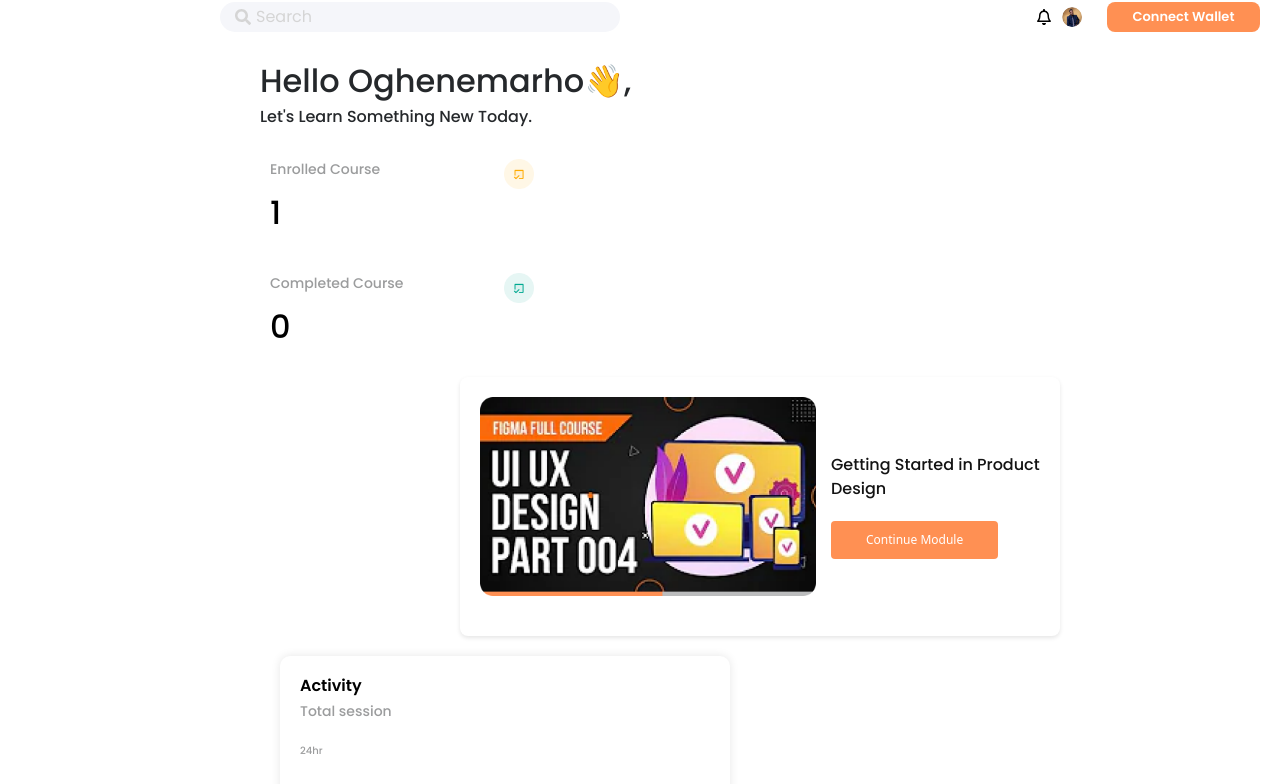
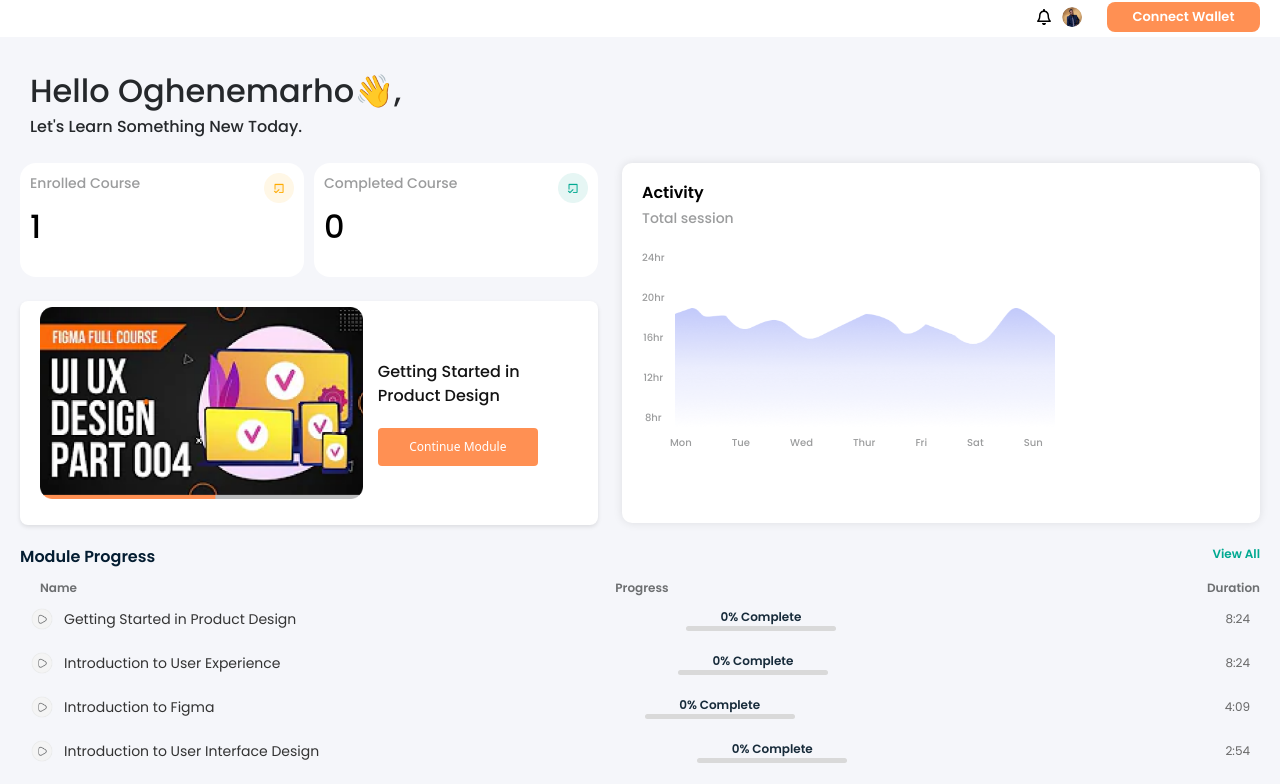
Before and after one commit to GenesysLearnable/LMS-A-FE-1, a React (Vite) app: page /students/dashboard in a window 1280 px wide. Shown: the part 347-1131 px from the top of the page. Built offline with nearby package versions, Linux system fonts and the light colour scheme.

Commit message:
still working

```diff
--- a/src/Components/Dashboard_for_students/Activity.module.css
+++ b/src/Components/Dashboard_for_students/Activity.module.css
@@ -1,12 +1,13 @@
 .activityGraph {
+  /* max-width: 450px; */
   width: 100%;
-  max-width: 450px;
   background-color: #fff;
   border-radius: 10px;
   padding: 20px;
   box-shadow: 0 0 10px rgba(0, 0, 0, 0.1);
-  margin: 20px;
+  /* margin: 20px; */
   height: 360px;
+
 }
 
 .activity h3 {
--- a/src/Components/Dashboard_for_students/CoursesDashbord.module.css
+++ b/src/Components/Dashboard_for_students/CoursesDashbord.module.css
@@ -29,6 +29,8 @@
     display: flex;
     flex-direction: column;
     align-items: center;
+    flex: 1;
+    overflow: ;
 
   }
 
--- a/src/Components/Dashboard_for_students/Navbar.jsx
+++ b/src/Components/Dashboard_for_students/Navbar.jsx
@@ -5,12 +5,6 @@ import { FaSearch } from "react-icons/fa";
 function Navbar() {
   return (
     <div className={styles.navbarDashboard}>
-      <div className={styles.leftContainer}>
-        <div className={styles.searchBar}>
-        <FaSearch />
-          <span>Search</span>
-        </div>
-        </div>
       <div className={styles.rightContainer}>
       <div className="icon">
       <FaRegBell />
--- a/src/Components/Dashboard_for_students/Navbar.module.css
+++ b/src/Components/Dashboard_for_students/Navbar.module.css
@@ -1,39 +1,19 @@
 .navbarDashboard {
   display: flex;
-  justify-content: space-between;
+  justify-content: flex-end;
   align-items: center;
   background-color: #fff;
   padding: 20px;
   font-family: poppins;
   height: 40px;
   width: 100%;
+
 }
 
 .rightContainer {
   display: flex;
   align-items: center;
   gap: 10px;
-}
-
-.searchBar {
-  width: 400px;
-  height: 30px;
-  background-color:#F5F6FA;
-  border-radius: 20px;
-  display: flex;
-  align-items: center;
-  padding: 0 15px;
-  gap: 5px;
-  cursor: pointer;
-  color: #d5d5d5;
-}
-
-.searchBar span {
-  color: #d5d5d5;
-  font-family: Poppins;
-  font-size: 16px;
-  font-weight: 400;
-  text-align: center;
 }
 
 .smallPicture img {
--- a/src/Components/Dashboard_for_students/ProductDesign.module.css
+++ b/src/Components/Dashboard_for_students/ProductDesign.module.css
@@ -7,7 +7,7 @@
   border-radius: 8px;
   box-shadow: 0 2px 4px rgba(0, 0, 0, 0.1);
   max-width: 600px;
-  max-height: 300px;
+  max-height: 224px;
   margin: 0 auto;
   text-align: center;
 }
--- a/src/Layout/Dashboard/SDashboardLayout.jsx
+++ b/src/Layout/Dashboard/SDashboardLayout.jsx
@@ -3,7 +3,7 @@ import Sidebar from "../../Components/Dashboard_courses/Sidebar"
 
 const SDashboardLayout = () => {
   return (
-    <section className="flex gap-12 overflow-hidden h-screen bg-slate-100 ">
+    <section className="flex gap-0 overflow-hidden h-screen bg-slate-100 ">
       <section>
         <Sidebar />
       </section>
--- a/src/Student-Dashboard/StudentDashBoard.css
+++ b/src/Student-Dashboard/StudentDashBoard.css
@@ -1,16 +1,22 @@
+body{
+  background-color:#F5F6FA ;
+}
+
+
 .students-dashboard{
-  width: calc(100vw - 200px);
-  margin-left: 200px !important;
+  width: 100%;
+  overflow: auto;
 }
 
 .dashboard {
+  /* margin-left: 10px; */
   padding: 20px;
-  margin-left: 40px;
+
 }
 
 .dashboard-header {
-  text-align: left;
-  margin-bottom: 20px;
+  padding: 10px 10px 24px;
+
 }
 
 .dashboard-header h1 {
@@ -38,23 +44,27 @@
   width: 100%;
 }
 
-.searchBox {
+
+.enroll-container{
   display: flex;
-  align-items: center;
-  border: 1px solid #fff;
-  border-radius: 5px;
-  padding: 5px 10px;
-  border-radius: 10px;
+  gap: 24px;
+
+}
+.enrolled-product{
+  display: flex;
+  flex-direction: column;
+  gap:24px;
+}
+.enrolled-completed{
+  display: flex;
+  gap: 10px;
+  width: fit-content;
+
 }
 
-.userSection {
-  display: flex;
-  align-items: center;
-}
 
-.studentPhoto {
-  width: 30px;
-  height: 30px;
-  border-radius: 50%;
-  margin-right: 10px;
-}
+  .module-progress{
+    display: flex;
+    flex-direction: column;
+    margin-bottom: 10px;
+  }
--- a/src/Student-Dashboard/StudentDashboard.jsx
+++ b/src/Student-Dashboard/StudentDashboard.jsx
@@ -9,7 +9,7 @@ import Activity from "../Components/Dashboard_for_students/Activity";
 function StudentDashboard() {
   return (
     <div className="students-dashboard ">
-      <Navbar/>
+      <Navbar />
 
       <div className="dashboard">
         <header className="dashboard-header">
@@ -21,22 +21,47 @@ function StudentDashboard() {
           </h1>
           <p>Let's Learn Something New Today.</p>
         </header>
-
-        <EnrolledCourseCard cardTitle="Enrolled Course" number="1" enrolled />
-        <EnrolledCourseCard cardTitle="Completed Course" number="0" />
-
-        <ProductDesign />
-
-        <Activity/>
+        <div className="enroll-container">
+          <div className="enrolled-product">
+            <div className="enrolled-completed">
+              <EnrolledCourseCard
+                cardTitle="Enrolled Course"
+                number="1"
+                enrolled
+              />
+              <EnrolledCourseCard cardTitle="Completed Course" number="0" />
+            </div>
+            <div className="product-design">
+              <ProductDesign />
+            </div>
+          </div>
+          <Activity />
+        </div>
 
 
-
-        <ModuleProgress/>
-        <CoursesDashboard courseContent="Getting Started in Product Design" courseTime="8:24"/>
-        <CoursesDashboard courseContent="Introduction to User Experience" courseTime="8:24"/>
-        <CoursesDashboard courseContent="Introduction to Figma" courseTime="4:09"/>
-        <CoursesDashboard courseContent="Introduction to User Interface Design" courseTime="2:54"/>
-        <CoursesDashboard courseContent="Responsive Design" courseTime="7:23"/>
+        <div className="module-progress">
+          <ModuleProgress />
+          <CoursesDashboard
+            courseContent="Getting Started in Product Design"
+            courseTime="8:24"
+          />
+          <CoursesDashboard
+            courseContent="Introduction to User Experience"
+            courseTime="8:24"
+          />
+          <CoursesDashboard
+            courseContent="Introduction to Figma"
+            courseTime="4:09"
+          />
+          <CoursesDashboard
+            courseContent="Introduction to User Interface Design"
+            courseTime="2:54"
+          />
+          <CoursesDashboard
+            courseContent="Responsive Design"
+            courseTime="7:23"
+          />
+        </div>
       </div>
     </div>
   );
```
